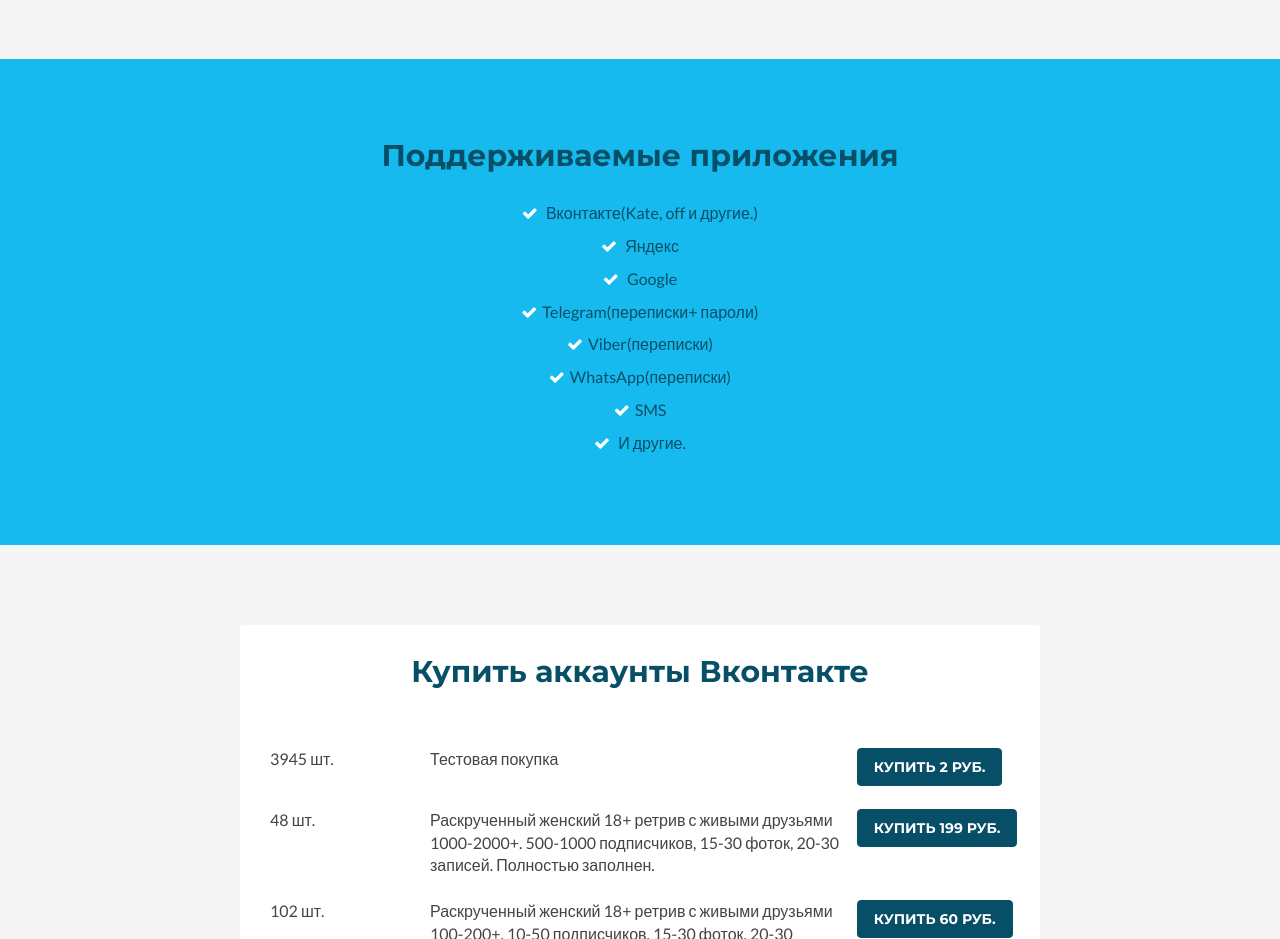
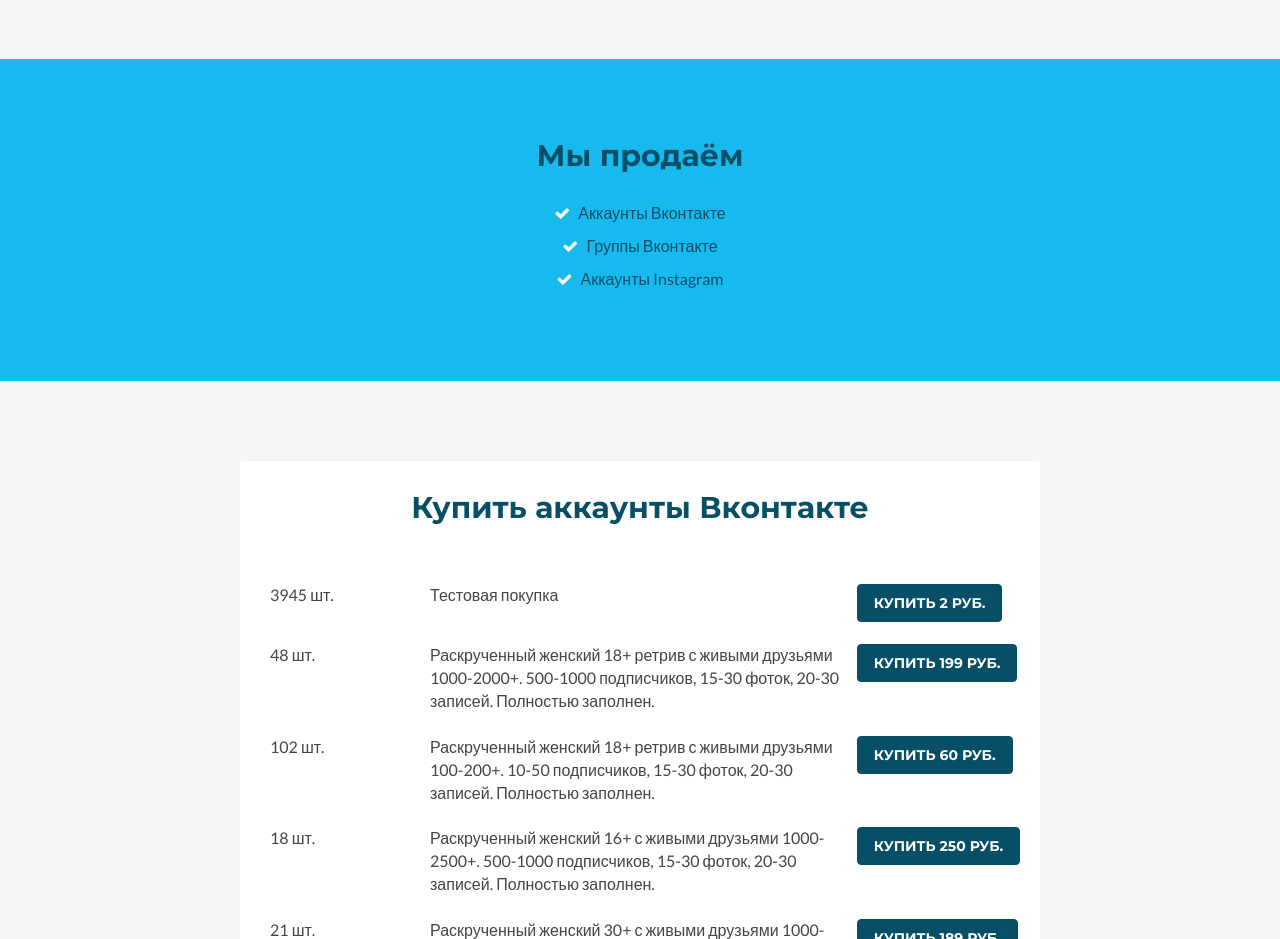
Before and after one commit to deniskya/site4, a plain HTML site: page index.html in a window 1280 px wide. Shown: the part 820-1759 px from the top of the page. Drawn offline with Linux system fonts and the light colour scheme.

Commit message:
иач
иач

```diff
--- a/index.html
+++ b/index.html
@@ -120,16 +120,12 @@
     <!-- ******FEATURES****** -->
     <section id="features" class="features section">
         <div class="container text-center">
-            <h2 class="title">Поддерживаемые приложения</h2>
+            <h2 class="title">Мы продаём</h2>
             <ul class="feature-list list-unstyled">
-                <li><i class="fa fa-check"></i> Вконтакте(Kate, off и другие.)</li>
-                <li><i class="fa fa-check"></i> Яндекс</li>
-                <li><i class="fa fa-check"></i> Google</li>
-                <li><i class="fa fa-check"></i>Telegram(переписки+ пароли)</li>
-                <li><i class="fa fa-check"></i>Viber(переписки)</li>
-                <li><i class="fa fa-check"></i>WhatsApp(переписки)</li>
-                <li><i class="fa fa-check"></i>SMS</li>
-				<li><i class="fa fa-check"></i> И другие.</li>
+                <li><i class="fa fa-check"></i> Аккаунты Вконтакте</li>
+                <li><i class="fa fa-check"></i> Группы Вконтакте</li>
+                <li><i class="fa fa-check"></i> Аккаунты Instagram</li>
+
             </ul>
         </div><!--//container-->
     </section><!--//features-->
```
